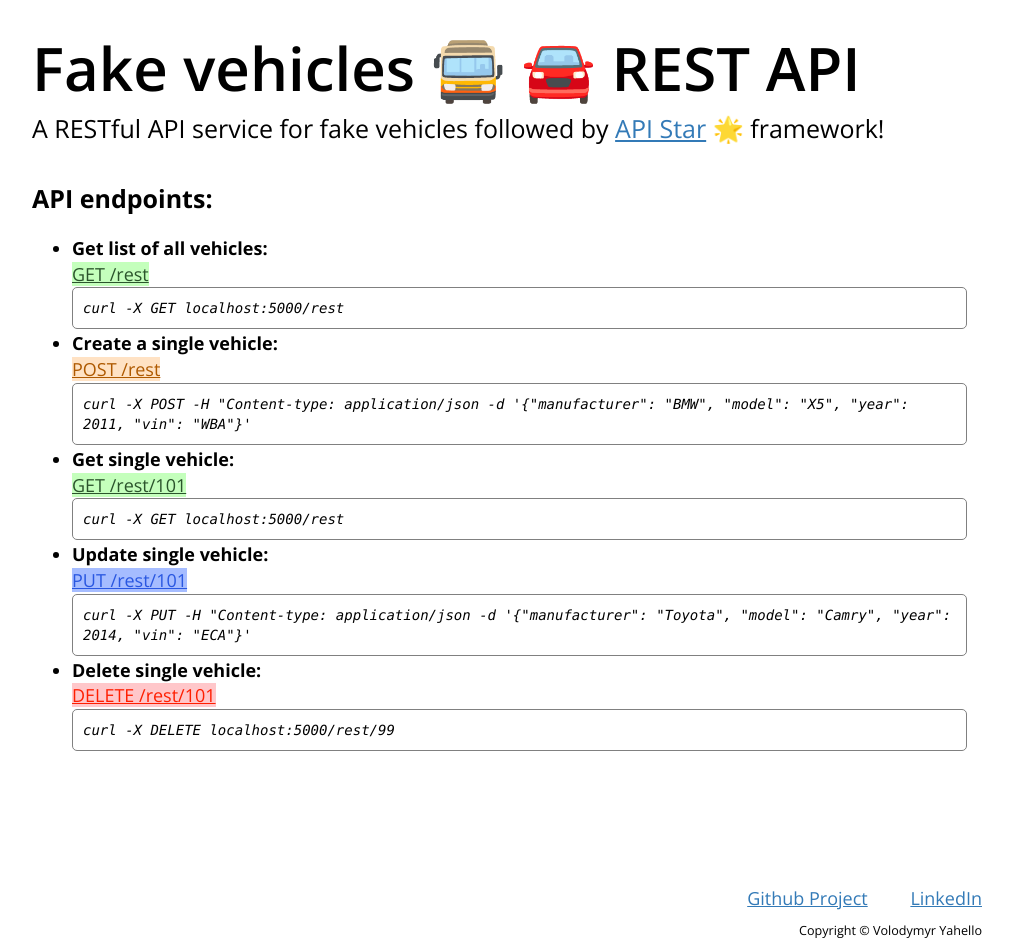
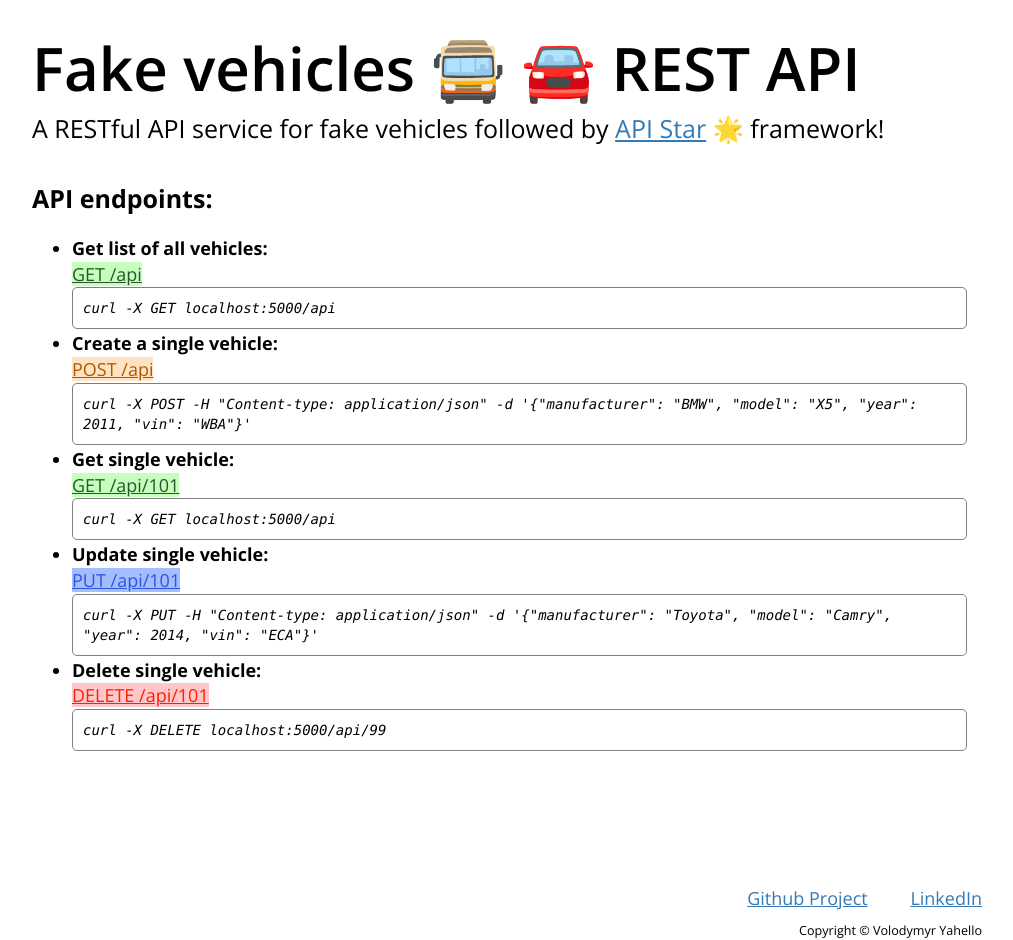
Before and after one commit to vyahello/fake-vehicles-api, a Python web app: template templates/home/index.html in a window 1280 px wide. Shown: the whole page, without its empty margins (243-1256 px from the left). Run offline with Jinja, Linux system fonts and the light colour scheme; the template is opened without the code that fills it, so the values that code supplies are empty; some libraries are stand-ins or nearby versions; some web fonts are replaced.

Commit message:
Use "api" endpoint for app APIs

```diff
--- a/api/setup.py
+++ b/api/setup.py
@@ -23,7 +23,7 @@ class Setup:
 class MoveTo(NamedTuple):
     """The class represents holder for redirect route on action."""
 
-    root: str = "/rest"
+    root: str = "/api"
     home: str = "/"
     index: str = "/index.html"  # type: ignore
-    id_: str = "/rest/{vehicle_id}"
+    id_: str = "/api/{vehicle_id}"
--- a/templates/home/index.html
+++ b/templates/home/index.html
@@ -10,33 +10,33 @@
             <ul>
                 <li>
                     <strong>Get list of all vehicles:</strong><br>
-                    <a class="get" href="/rest">GET /rest</a>
+                    <a class="get" href="/api">GET /api</a>
                     <br>
-                    <div class="request"><i>curl -X GET localhost:5000/rest</i></div>
+                    <div class="request"><i>curl -X GET localhost:5000/api</i></div>
                 </li>
                 <li>
                     <strong>Create a single vehicle:</strong><br>
-                    <a class="post" href="/rest">POST /rest</a>
+                    <a class="post" href="/api">POST /api</a>
                     <br>
-                    <div class="request"><i>curl -X POST -H "Content-type: application/json -d '{"manufacturer": "BMW", "model": "X5", "year": 2011, "vin": "WBA"}'</i></div>
+                    <div class="request"><i>curl -X POST -H "Content-type: application/json" -d '{"manufacturer": "BMW", "model": "X5", "year": 2011, "vin": "WBA"}'</i></div>
                 </li>
                 <li>
                     <strong>Get single vehicle:</strong><br>
-                    <a class="get" href="/rest/101">GET /rest/101</a>
+                    <a class="get" href="/api/101">GET /api/101</a>
                     <br>
-                    <div class="request"><i>curl -X GET localhost:5000/rest</i></div>
+                    <div class="request"><i>curl -X GET localhost:5000/api</i></div>
                 </li>
                 <li>
                     <strong>Update single vehicle:</strong><br>
-                    <a class="put" href="/rest/101">PUT /rest/101</a>
+                    <a class="put" href="/api/101">PUT /api/101</a>
                     <br>
-                    <div class="request"><i>curl -X PUT -H "Content-type: application/json -d '{"manufacturer": "Toyota", "model": "Camry", "year": 2014, "vin": "ECA"}'</i></div>
+                    <div class="request"><i>curl -X PUT -H "Content-type: application/json" -d '{"manufacturer": "Toyota", "model": "Camry", "year": 2014, "vin": "ECA"}'</i></div>
                 </li>
                 <li>
                     <strong>Delete single vehicle:</strong><br>
-                    <a class="delete" href="/rest/101">DELETE /rest/101</a>
+                    <a class="delete" href="/api/101">DELETE /api/101</a>
                     <br>
-                    <div class="request"><i>curl -X DELETE localhost:5000/rest/99</i></div>
+                    <div class="request"><i>curl -X DELETE localhost:5000/api/99</i></div>
                 </li>
             </ul>
             </p>
```
Also changed, not shown: tests/functional/test_get_vehicle.py (+2 -2 lines), tests/functional/test_get_vehicles.py (+1 -1 lines), tests/functional/test_produce_vehicle.py (+3 -3 lines), tests/functional/test_remove_vehicle.py (+3 -3 lines), tests/functional/test_update_vehicle.py (+3 -3 lines), README.md, static/demo.png.
